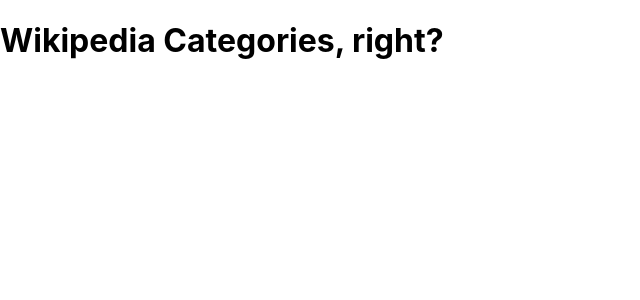
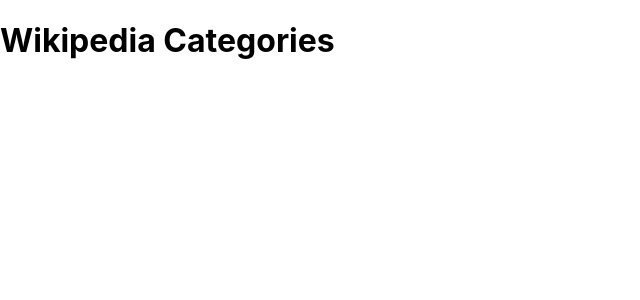
Before and after one commit to shashwb/WikiGrapher, a React (Create React App) app in the folder frontend/: page / in a window 1280 px wide. Shown: the top 300 px of the page, without its empty margins (0-640 px from the left). Built offline with nearby package versions, Linux system fonts and the light colour scheme.

Commit message:
hot reloading on front end and backend are fixed, docker-compose.yml updated with proper mappings. prod and dev version of frontend dockerfile generated

```diff
--- a/frontend/src/App.tsx
+++ b/frontend/src/App.tsx
@@ -5,10 +5,9 @@
 const App: React.FC = () => {
   /** type: array of strings */
   const [categories, getCategories] = useState<string[]>([]);
-  console.log("loading in the <App/> component");
   return (
     <div>
-      <h1>Wikipedia Categories, right?</h1>
+      <h1>Wikipedia Categories</h1>
       <ul></ul>
     </div>
   );
```
Also changed, not shown: 2 other files (tests, documents, lock files or other folders).
